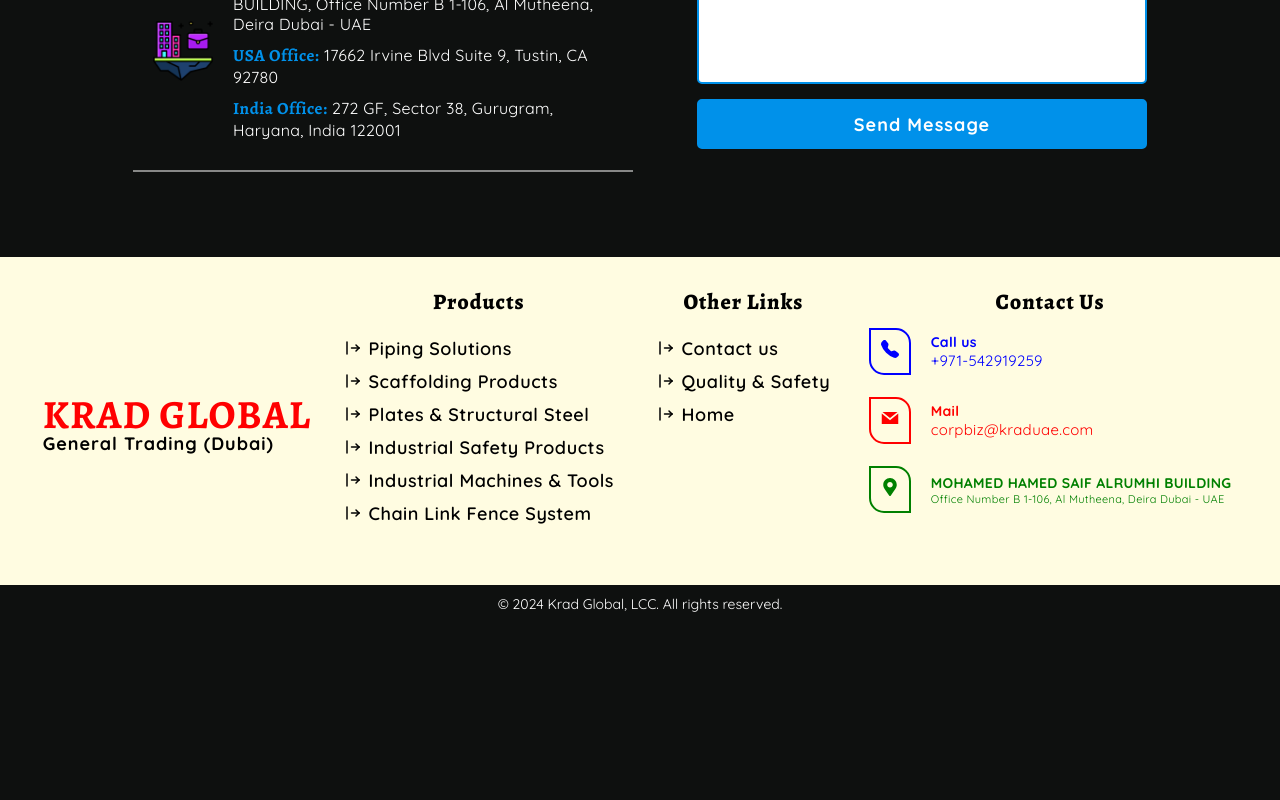
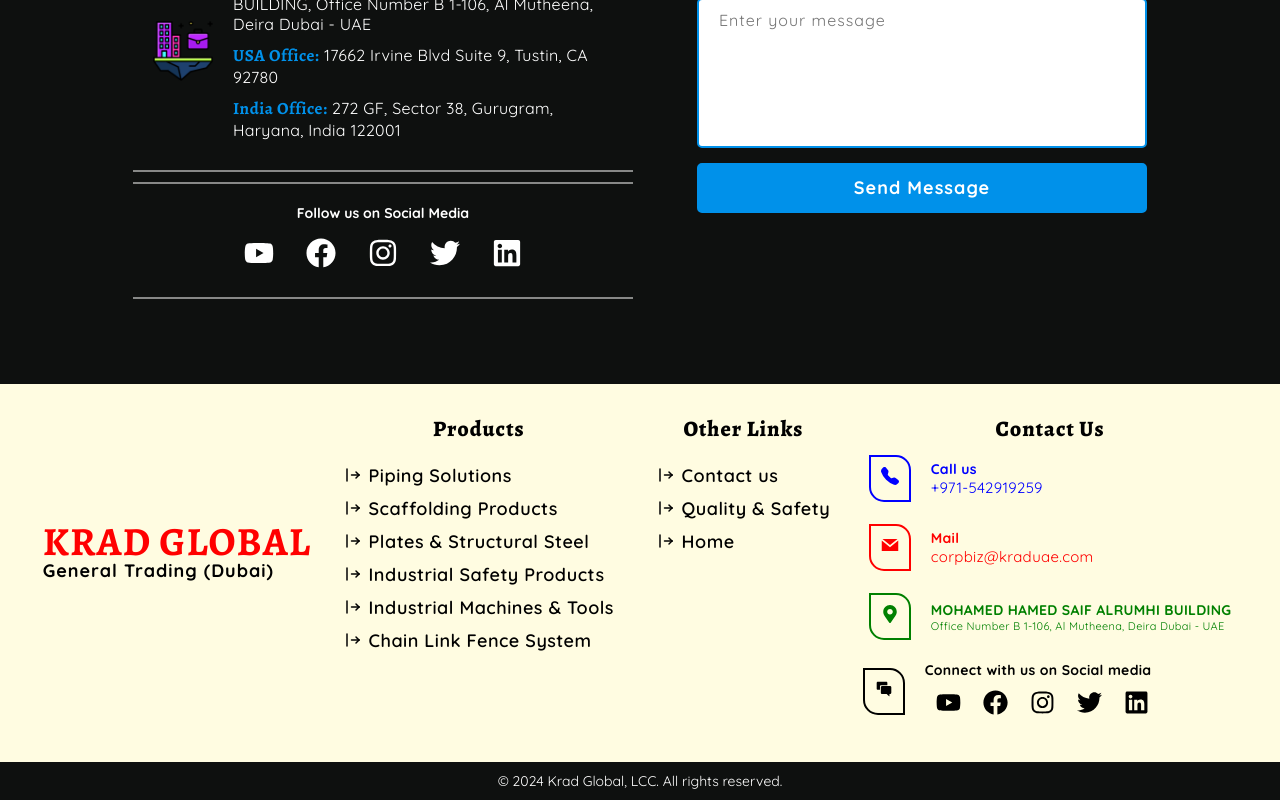
Before and after one commit to Rishabhtanwar00/kraduae, a React (Create React App) app: page /contact-us in a window 1280 px wide. Shown: the part 1197-1997 px from the top of the page. Before the commit the page ends 1820 px from the top, so only its background shows below. Built offline with nearby package versions, Linux system fonts and the light colour scheme.

Commit message:
added social media links in contact us page and footer

```diff
--- a/src/App.css
+++ b/src/App.css
@@ -53,7 +53,7 @@
 	padding: 8px 20px;
 	display: flex;
 	align-items: center;
-	justify-content:center;
+	justify-content: center;
 	line-break: none;
 	cursor: pointer;
 	border-radius: 15px;
@@ -125,9 +125,10 @@
 	flex-direction: row;
 	list-style: none;
 	text-decoration: none;
+	padding:0;
 }
 .links .link {
-	margin: 0px 5px;
+	margin: 0px 0px;
 	color: #fffce1;
 	text-decoration: none;
 	font-weight: normal;
@@ -253,7 +254,7 @@
 }
 .nav-button {
 	--color: #0e100f;
-	padding: 10px 20px 10px 40px;
+	padding: 10px 10px 10px 35px;
 	background-color: #00e5ff;
 	border-radius: 0.3em;
 	position: relative;
@@ -309,7 +310,7 @@
 .nav-button i {
 	font-size: 20px;
 	position: absolute;
-	left: 15px;
+	left: 10px;
 	top: 12px;
 	font-size: 20px;
 }
@@ -1673,6 +1674,26 @@
 	width: 60px;
 	margin-right: 20px;
 }
+.contactus-card-social {
+	justify-content: center;
+	flex-direction: column;
+	min-height: fit-content;
+	color: #fff;
+	font-size: 12px;
+}
+.social-icons {
+	margin-top: 15px;
+}
+.contactus-card-social i {
+	font-size: 30px;
+	margin: 10px;
+	color: #fff;
+	transition:  all 0.5s ease-in-out;
+}
+.contactus-card-social i:hover{
+	color: #0091ea;
+	transition:  all 0.5s ease-in-out;
+}
 .contactus-card-info {
 	text-align: left;
 }
@@ -2152,6 +2173,19 @@
 	background-color: var(--color);
 	color: #fff;
 }
+.contact-social-icons{
+	margin-top: 10px;
+}
+.contact-social-icons i{
+	font-size: 25px;
+	color: var(--color);
+	transition: all 0.5s ease-in-out;
+	margin: 5px;
+}
+.contact-social-icons i:hover{
+	color: #0091ea;
+	transition: all 0.5s ease-in-out;
+}
 .footer-bottom {
 	width: 100vw;
 	background-color: #0e100f;
--- a/src/components/Footer.js
+++ b/src/components/Footer.js
@@ -2,6 +2,14 @@
 import { Link } from 'react-router-dom';
 import CustomLink, { contactData } from './CustomLink';
 import { TbArrowBarRight } from 'react-icons/tb';
+import {
+	FaFacebook,
+	FaInstagram,
+	FaLinkedin,
+	FaTwitter,
+	FaYoutube,
+} from 'react-icons/fa';
+import { IoIosChatboxes } from 'react-icons/io';
 
 const ProductsData = [
 	{
@@ -158,6 +166,63 @@
 								color={item.color}
 							/>
 						))}
+						<div className='footer-link' style={{ '--color': '#000' }}>
+							<div className='footer-link-icon' style={{ '--color': '#000' }}>
+								<i>
+									<IoIosChatboxes />
+								</i>
+							</div>
+							<div className='footer-link-text'>
+								<h5>Connect with us on Social media</h5>
+								<div className='contact-social-icons'>
+									<button
+										onClick={() =>
+											window.open('https://www.youtube.com/@kradglobal')
+										}
+									>
+										<i>
+											<FaYoutube />
+										</i>
+									</button>
+									<button
+										onClick={() =>
+											window.open('https://www.facebook.com/kradglobal')
+										}
+									>
+										<i>
+											<FaFacebook />
+										</i>
+									</button>
+									<button
+										onClick={() =>
+											window.open('https://www.instagram.com/krad.global/')
+										}
+									>
+										<i>
+											<FaInstagram />
+										</i>
+									</button>
+									<button
+										onClick={() => window.open('https://x.com/kradglobal')}
+									>
+										<i>
+											<FaTwitter />
+										</i>
+									</button>
+									<button
+										onClick={() =>
+											window.open(
+												'https://www.linkedin.com/company/kradglobal/'
+											)
+										}
+									>
+										<i>
+											<FaLinkedin />
+										</i>
+									</button>
+								</div>
+							</div>
+						</div>
 					</div>
 				</div>
 			</div>
--- a/src/pages/ContactUs.js
+++ b/src/pages/ContactUs.js
@@ -8,6 +8,13 @@
 import gsap from 'gsap';
 import { useGSAP } from '@gsap/react';
 import { useEffect } from 'react';
+import {
+	FaFacebook,
+	FaInstagram,
+	FaLinkedin,
+	FaTwitter,
+	FaYoutube,
+} from 'react-icons/fa';
 
 const ContactUs = () => {
 	useEffect(() => {
@@ -65,7 +72,7 @@
 									<span>Dubai Office:</span> +971-542919259
 								</p>
 								<p>
-									<span>USA Office:</span> &nbsp;&nbsp;&nbsp;+1 408-907-6909
+									<span>USA Office:</span> &nbsp;&nbsp;&nbsp;+1-408-907-6909
 								</p>
 								<p>
 									<span>India Office:</span> &nbsp;+91-124-4048674
@@ -110,6 +117,52 @@
 								</p>
 							</div>
 						</button>
+						<div className='contactus-card contactus-card-social'>
+							<h3>Follow us on Social Media</h3>
+							<div className='social-icons'>
+								<button
+									onClick={() =>
+										window.open('https://www.youtube.com/@kradglobal')
+									}
+								>
+									<i>
+										<FaYoutube />
+									</i>
+								</button>
+								<button
+									onClick={() =>
+										window.open('https://www.facebook.com/kradglobal')
+									}
+								>
+									<i>
+										<FaFacebook />
+									</i>
+								</button>
+								<button
+									onClick={() =>
+										window.open('https://www.instagram.com/krad.global/')
+									}
+								>
+									<i>
+										<FaInstagram />
+									</i>
+								</button>
+								<button onClick={() => window.open('https://x.com/kradglobal')}>
+									<i>
+										<FaTwitter />
+									</i>
+								</button>
+								<button
+									onClick={() =>
+										window.open('https://www.linkedin.com/company/kradglobal/')
+									}
+								>
+									<i>
+										<FaLinkedin />
+									</i>
+								</button>
+							</div>
+						</div>
 					</div>
 				</div>
 				<div className='contactus-form-container'>
```
